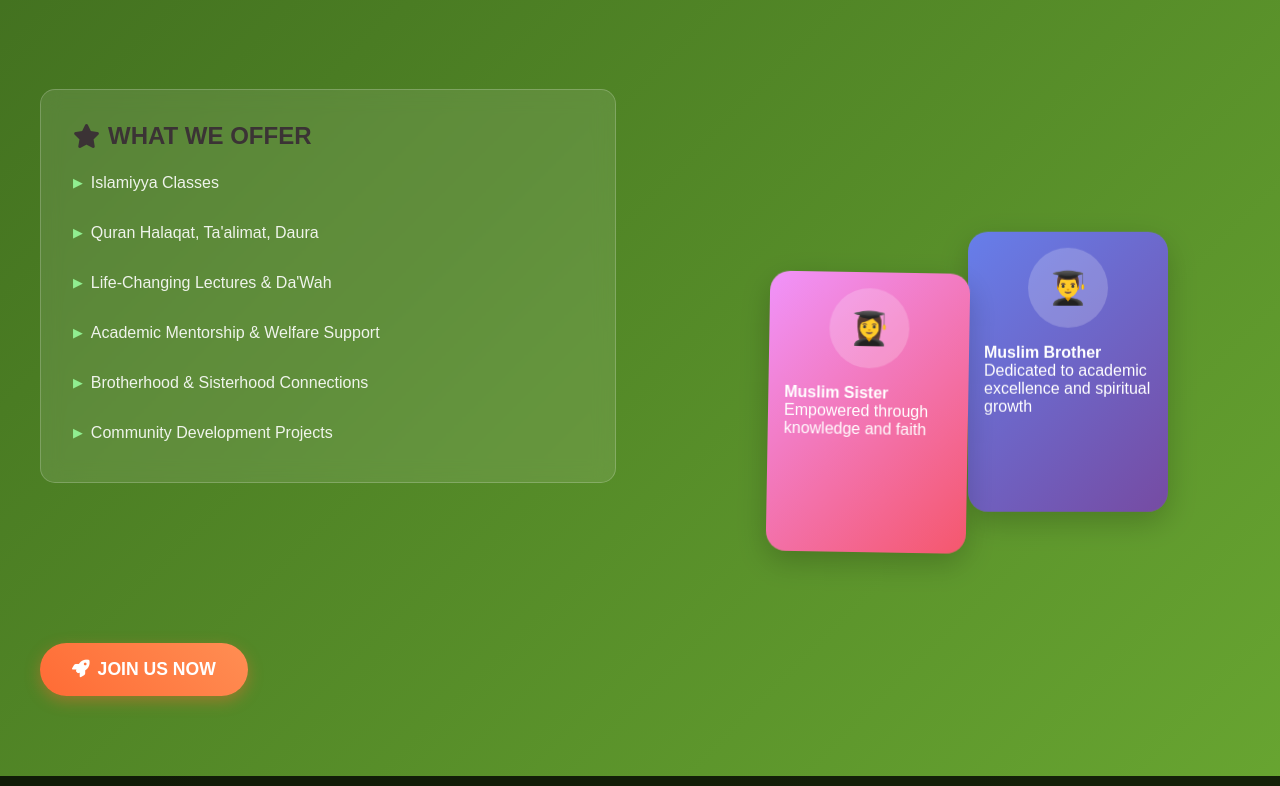
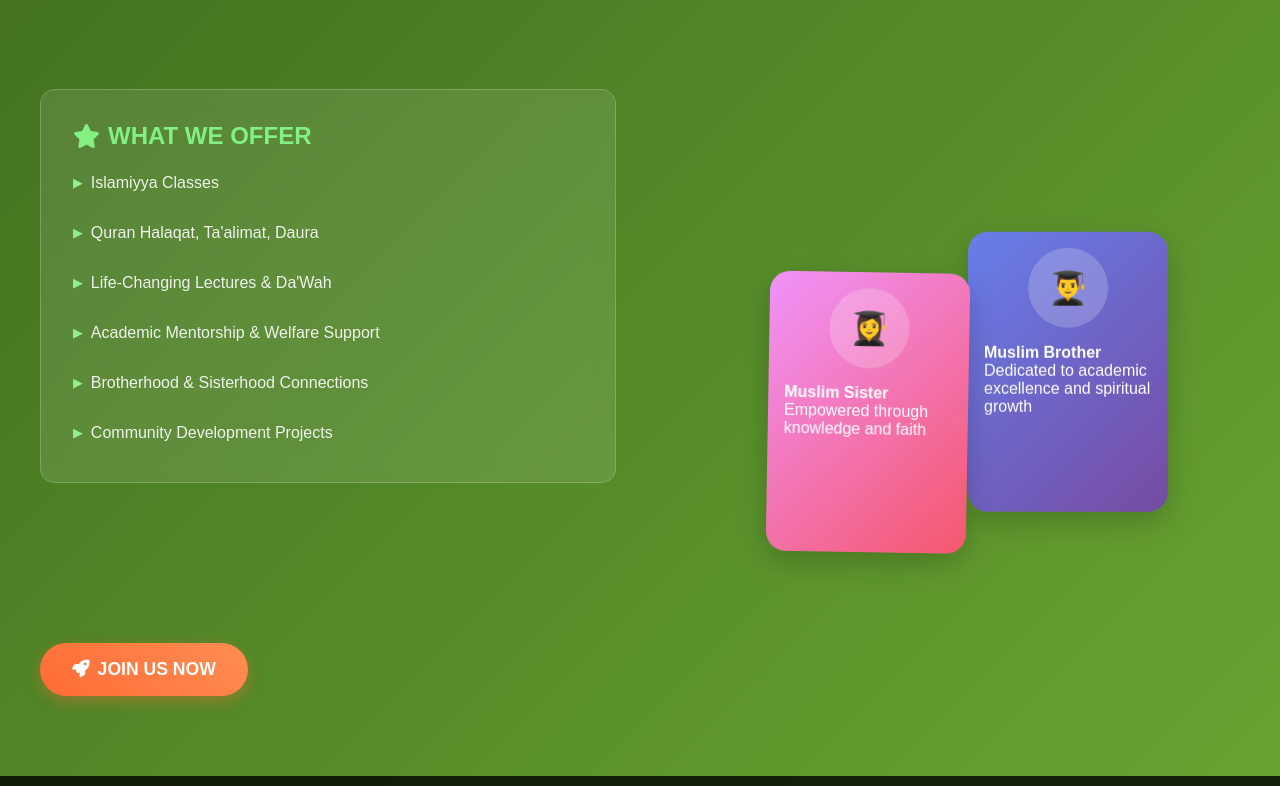
Before and after one commit to Nazifi-Ni/MSSN_BUK, a plain HTML site: page index.html in a window 1280 px wide. Shown: the part 1380-2166 px from the top of the page. Drawn offline with Linux system fonts and the light colour scheme.

Commit message:
Update style.css

```diff
--- a/style.css
+++ b/style.css
@@ -247,7 +247,7 @@
         }
 
         .offerings h3 {
-            color: #3b3335;
+            color: #83f083;
             font-size: 1.5rem;
             margin-bottom: 1rem;
             display: flex;
```
